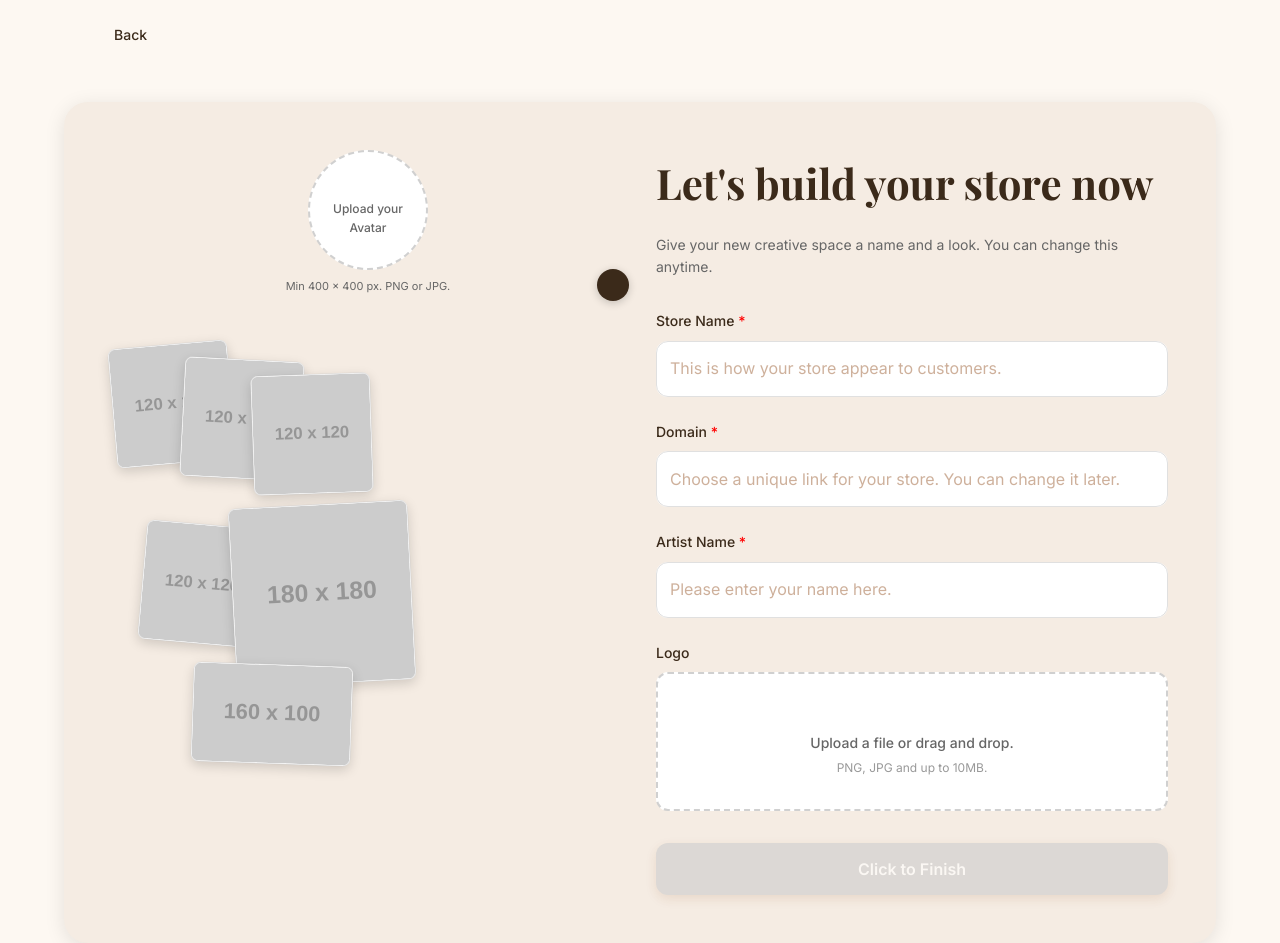
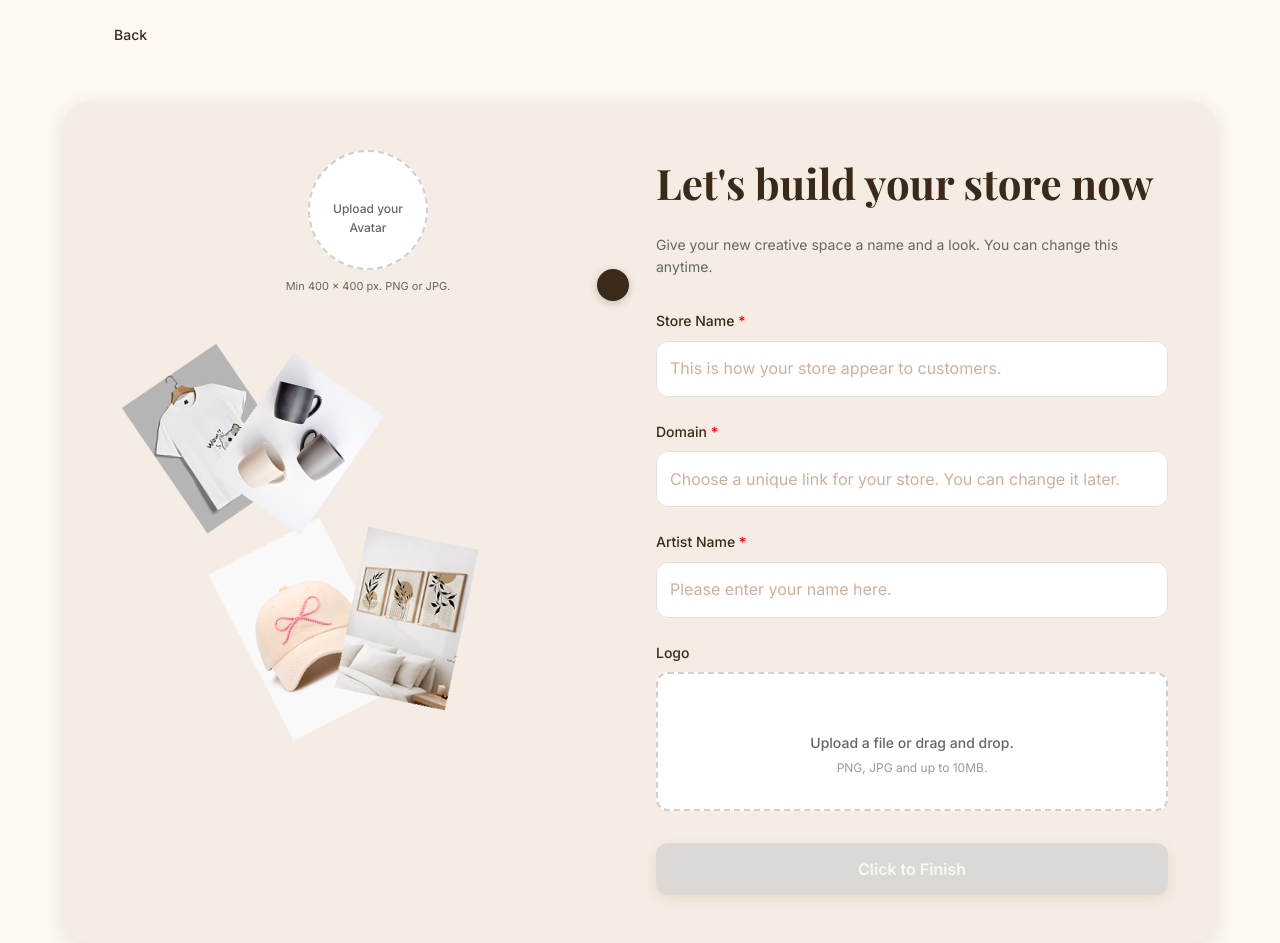
Before and after one commit to varshaPBN/E-commerce, a Next.js app in the folder frontend/: page /store-setup in a window 1280 px wide. Built offline with nearby package versions, Linux system fonts and the light colour scheme; some icons are missing.

Commit message:
changes in login page

```diff
--- a/frontend/src/components/store-setup/DecorativeImages.js
+++ b/frontend/src/components/store-setup/DecorativeImages.js
@@ -1,45 +1,38 @@
-import React from 'react';
-import { Box } from '@mui/material';
+import React from "react";
+import { Box } from "@mui/material";
 
 export default function DecorativeImages() {
   const images = [
-    { src: 'https://via.placeholder.com/120x120/4A4A4A/FFFFFF?text=Mug', top: 0, left: 0, rotate: -5, z: 1 },
-    { src: 'https://via.placeholder.com/120x120/D0D0D0/666666?text=Mug', top: 15, left: 70, rotate: 3, z: 2 },
-    { src: 'https://via.placeholder.com/120x120/F5F5DC/666666?text=Mug', top: 30, left: 140, rotate: -2, z: 1 },
-    { src: 'https://via.placeholder.com/120x120/FFB6C1/FFFFFF?text=Cap', top: 180, left: 30, rotate: 5, z: 2 },
-    { src: 'https://via.placeholder.com/180x180/FFFFFF/000000?text=T-Shirt', top: 160, left: 120, rotate: -3, z: 3 },
-    { src: 'https://via.placeholder.com/160x100/F5F5DC/666666?text=Prints', top: 320, left: 80, rotate: 2, z: 1 },
+    { src: "/image 1.png", top: 0, left: 5, rotate: -2, width: 190, height: 190, z: 1 },
+    { src: "/image 2.png", top: 15, left: 90, rotate: 50, width: 190, height: 170, z: 2 },
+    { src: "/image 4.png", top: 180, left: 100, rotate: -40, width: 190, height: 210, z: 1 },
+    { src: "/image 3.png", top: 180, left: 170, rotate: -5, width: 250, height: 190, z: 2 },
+
   ];
 
   return (
     <Box
       sx={{
-        position: 'relative',
-        height: { xs: '300px', md: '500px' },
-        width: '100%',
+        position: "relative",
+        height: { xs: "300px", md: "500px" },
+        width: "100%",
         mt: 2,
-        display: { xs: 'none', lg: 'block' },
-        zIndex: 0,
-        pointerEvents: 'none',
+        display: { xs: "none", lg: "block" },
+        pointerEvents: "none",
       }}
     >
       {images.map((img, index) => (
         <Box
           key={index}
           sx={{
-            position: 'absolute',
-            top: `${img.top}px`,
-            left: `${img.left}px`,
+            position: "absolute",
+            top: img.top,
+            left: img.left,
             transform: `rotate(${img.rotate}deg)`,
-            width: img.src.includes('T-Shirt') ? '180px' : img.src.includes('Prints') ? '160px' : '120px',
-            height: img.src.includes('T-Shirt') ? '180px' : img.src.includes('Prints') ? '100px' : '120px',
-            borderRadius: '8px',
-            overflow: 'hidden',
-            boxShadow: '0px 4px 12px rgba(0,0,0,0.15)',
-            border: '1px solid rgba(0,0,0,0.1)',
-            backgroundColor: '#FFFFFF',
-            zIndex: 0,
-            pointerEvents: 'none',
+            width: img.width,
+            height: img.height,
+            zIndex: img.z,
+            pointerEvents: "none",
           }}
         >
           <Box
@@ -47,9 +40,9 @@ export default function DecorativeImages() {
             src={img.src}
             alt={`Decorative ${index + 1}`}
             sx={{
-              width: '100%',
-              height: '100%',
-              objectFit: 'cover',
+              width: "100%",
+              height: "100%",
+              objectFit: "contain",
             }}
           />
         </Box>
```
Also changed, not shown: frontend/src/components/Login.js (+24 -17 lines), frontend/src/pages/user-login.js (+0 -17 lines), frontend/public/signupImage.png (added).
